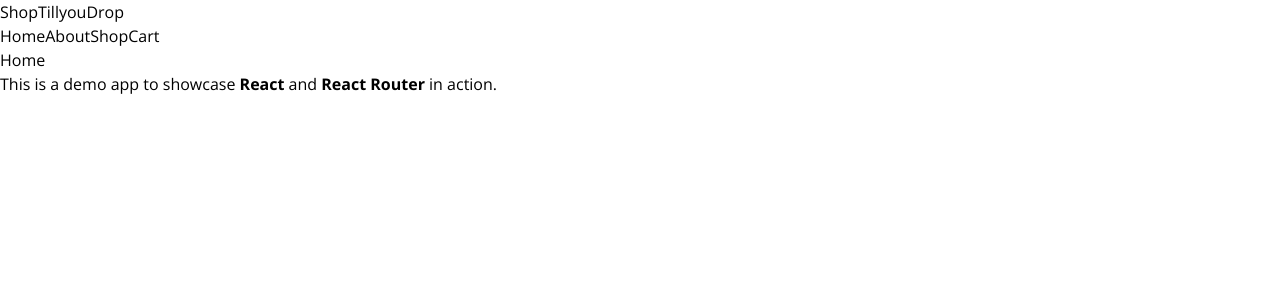
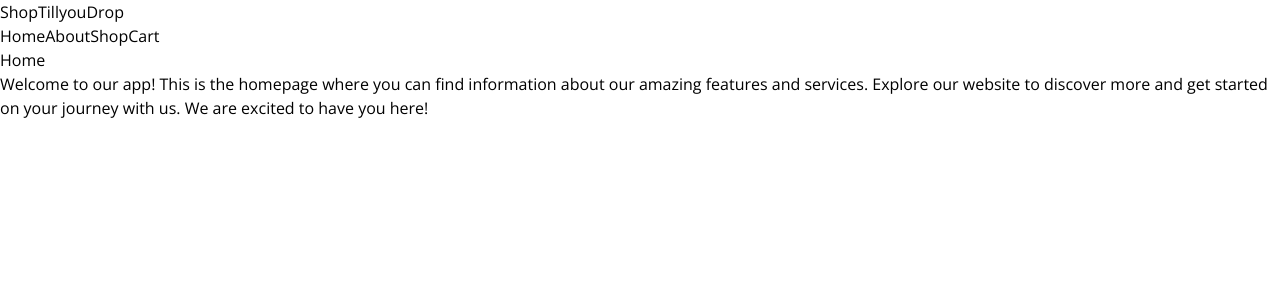
Before and after one commit to MariusCodeAcademy/type19-15_react_components_cart_practice, a React (Vite) app: page / in a window 1280 px wide. Shown: the top 300 px of the page. Built offline with nearby package versions, Linux system fonts and the light colour scheme.

Commit message:
update home page text + title

```diff
--- a/index.html
+++ b/index.html
@@ -9,7 +9,7 @@
   <link href="https://fonts.googleapis.com/css2?family=Open+Sans:wght@300;400;500;600;700&display=swap"
     rel="stylesheet">
   <meta name="viewport" content="width=device-width, initial-scale=1.0" />
-  <title>Events and state</title>
+  <title>Apple like store with cart</title>
 </head>
 
 <body>
--- a/src/pages/HomePage.jsx
+++ b/src/pages/HomePage.jsx
@@ -3,8 +3,9 @@
     <div className='container'>
       <h1 className='about-heading text-4xl font-bold text-center mt-10'>Home</h1>
       <p className='text-lg text-center mt-4'>
-        This is a demo app to showcase <strong>React</strong> and <strong>React Router</strong> in
-        action.
+        Welcome to our app! This is the homepage where you can find information about our amazing
+        features and services. Explore our website to discover more and get started on your journey
+        with us. We are excited to have you here!
       </p>
     </div>
   );
```
